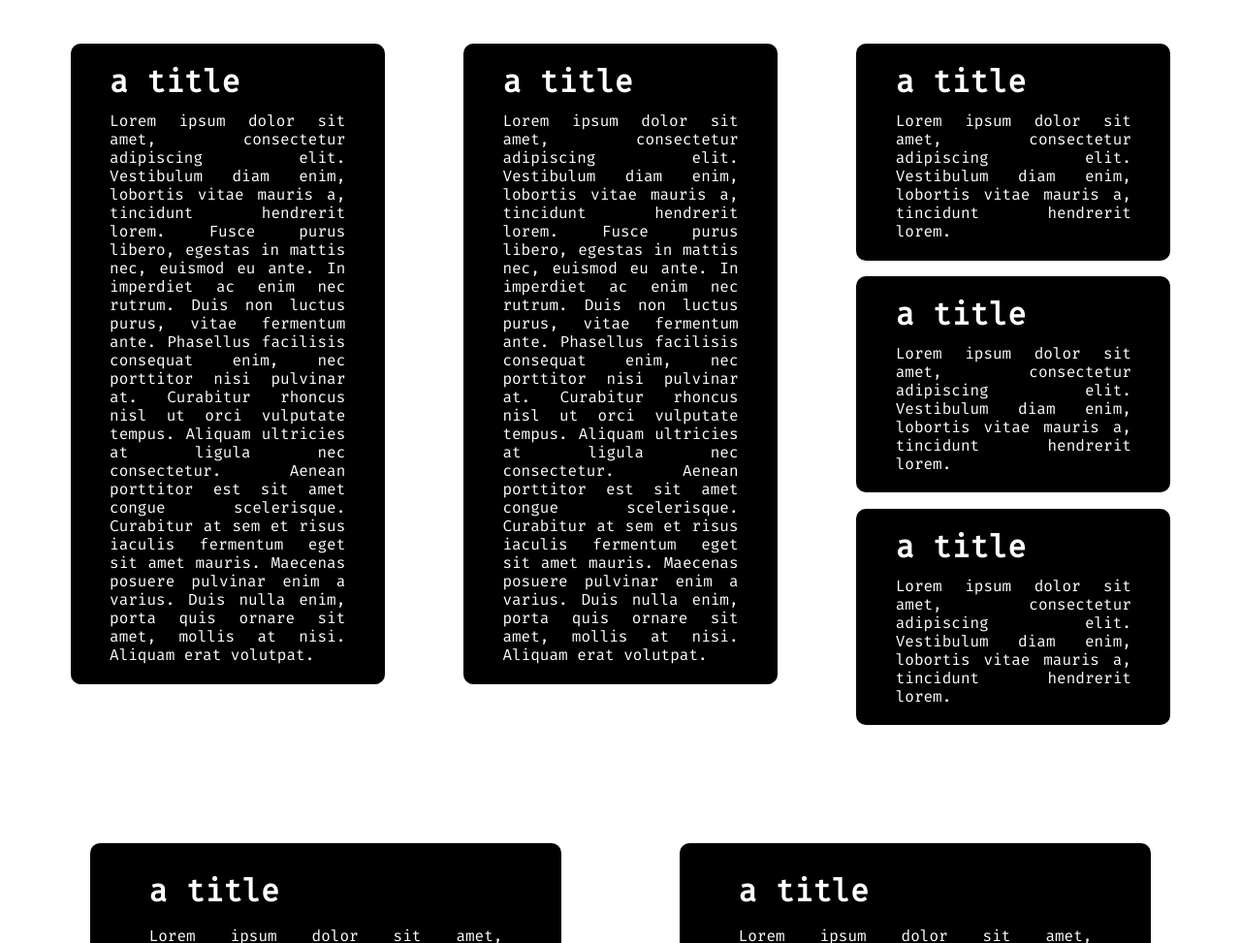
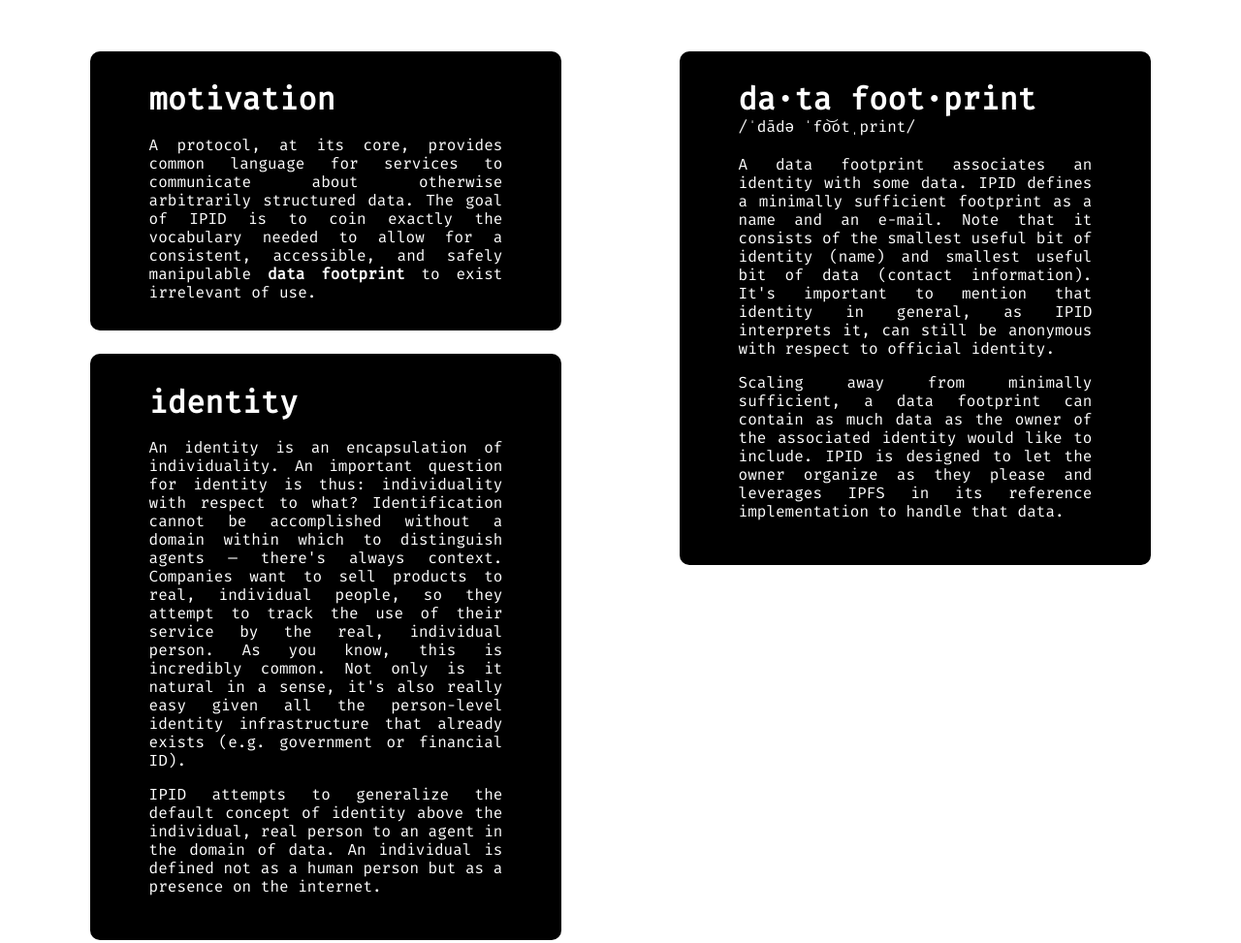
Before and after one commit to corinrose/ipid, a plain HTML site: page site/index.html in a window 1280 px wide. Shown: the part 820-1793 px from the top of the page at 97% size. Drawn offline with Linux system fonts and the light colour scheme.

Commit message:
add 'why' section

```diff
--- a/site/index.html
+++ b/site/index.html
@@ -28,28 +28,29 @@
   <section id="why" class="dark">
       <div class="column">
         <div class="content">
-          <div class="columntitle">a title</div>
-  Lorem ipsum dolor sit amet, consectetur adipiscing elit. Vestibulum diam enim, lobortis vitae mauris a, tincidunt hendrerit lorem. Fusce purus libero, egestas in mattis nec, euismod eu ante. In imperdiet ac enim nec rutrum. Duis non luctus purus, vitae fermentum ante. Phasellus facilisis consequat enim, nec porttitor nisi pulvinar at. Curabitur rhoncus nisl ut orci vulputate tempus. Aliquam ultricies at ligula nec consectetur. Aenean porttitor est sit amet congue scelerisque. Curabitur at sem et risus iaculis fermentum eget sit amet mauris. Maecenas posuere pulvinar enim a varius. Duis nulla enim, porta quis ornare sit amet, mollis at nisi. Aliquam erat volutpat.
+          <div class="columntitle">motivation</div>
+A protocol, at its core, provides common language for services to communicate about otherwise arbitrarily structured data. The goal of IPID is to coin exactly the vocabulary needed to allow for a consistent, accessible, and safely manipulable <b>data footprint</b> to exist irrelevant of use.
+        </div>
+        <div class="content">
+          <div class="columntitle">identity</div>
+            <p>
+An identity is an encapsulation of individuality. An important question for identity is thus: individuality with respect to what? Identification cannot be accomplished without a domain within which to distinguish agents — there's always context. Companies want to sell products to real, individual people, so they attempt to track the use of their service by the real, individual person. As you know, this is incredibly common. Not only is it natural in a sense, it's also really easy given all the person-level identity infrastructure that already exists (e.g. government or financial ID).
+            </p>
+            <p>
+IPID attempts to generalize the default concept of identity above the individual, real person to an agent in the domain of data. An individual is defined not as a human person but as a presence on the internet.
+            </p>
         </div>
       </div>
       <div class="column">
         <div class="content">
-          <div class="columntitle">a title</div>
-  Lorem ipsum dolor sit amet, consectetur adipiscing elit. Vestibulum diam enim, lobortis vitae mauris a, tincidunt hendrerit lorem. Fusce purus libero, egestas in mattis nec, euismod eu ante. In imperdiet ac enim nec rutrum. Duis non luctus purus, vitae fermentum ante. Phasellus facilisis consequat enim, nec porttitor nisi pulvinar at. Curabitur rhoncus nisl ut orci vulputate tempus. Aliquam ultricies at ligula nec consectetur. Aenean porttitor est sit amet congue scelerisque. Curabitur at sem et risus iaculis fermentum eget sit amet mauris. Maecenas posuere pulvinar enim a varius. Duis nulla enim, porta quis ornare sit amet, mollis at nisi. Aliquam erat volutpat.
-        </div>
-      </div>
-      <div class="column">
-        <div class="content">
-          <div class="columntitle">a title</div>
-Lorem ipsum dolor sit amet, consectetur adipiscing elit. Vestibulum diam enim, lobortis vitae mauris a, tincidunt hendrerit lorem.
-        </div>
-        <div class="content">
-          <div class="columntitle">a title</div>
-Lorem ipsum dolor sit amet, consectetur adipiscing elit. Vestibulum diam enim, lobortis vitae mauris a, tincidunt hendrerit lorem.
-        </div>
-        <div class="content">
-          <div class="columntitle">a title</div>
-Lorem ipsum dolor sit amet, consectetur adipiscing elit. Vestibulum diam enim, lobortis vitae mauris a, tincidunt hendrerit lorem.
+          <div class="columntitle">da·ta foot·print</div>
+          <div class="pronunciation">/ˈdādə ˈfo͝otˌprint/</div>
+            <p>
+A data footprint associates an identity with some data. IPID defines a minimally sufficient footprint as a name and an e-mail. Note that it consists of the smallest useful bit of identity (name) and smallest useful bit of data (contact  information). It's important to mention that identity in general, as IPID interprets it, can still be anonymous with respect to official identity.
+            </p>
+            <p>
+Scaling away from minimally sufficient, a data footprint can contain as much data as the owner of the associated identity would like to include. IPID is designed to let the owner organize as they please and leverages IPFS in its reference implementation to handle that data.
+            </p>
         </div>
       </div>
   </section>
```
